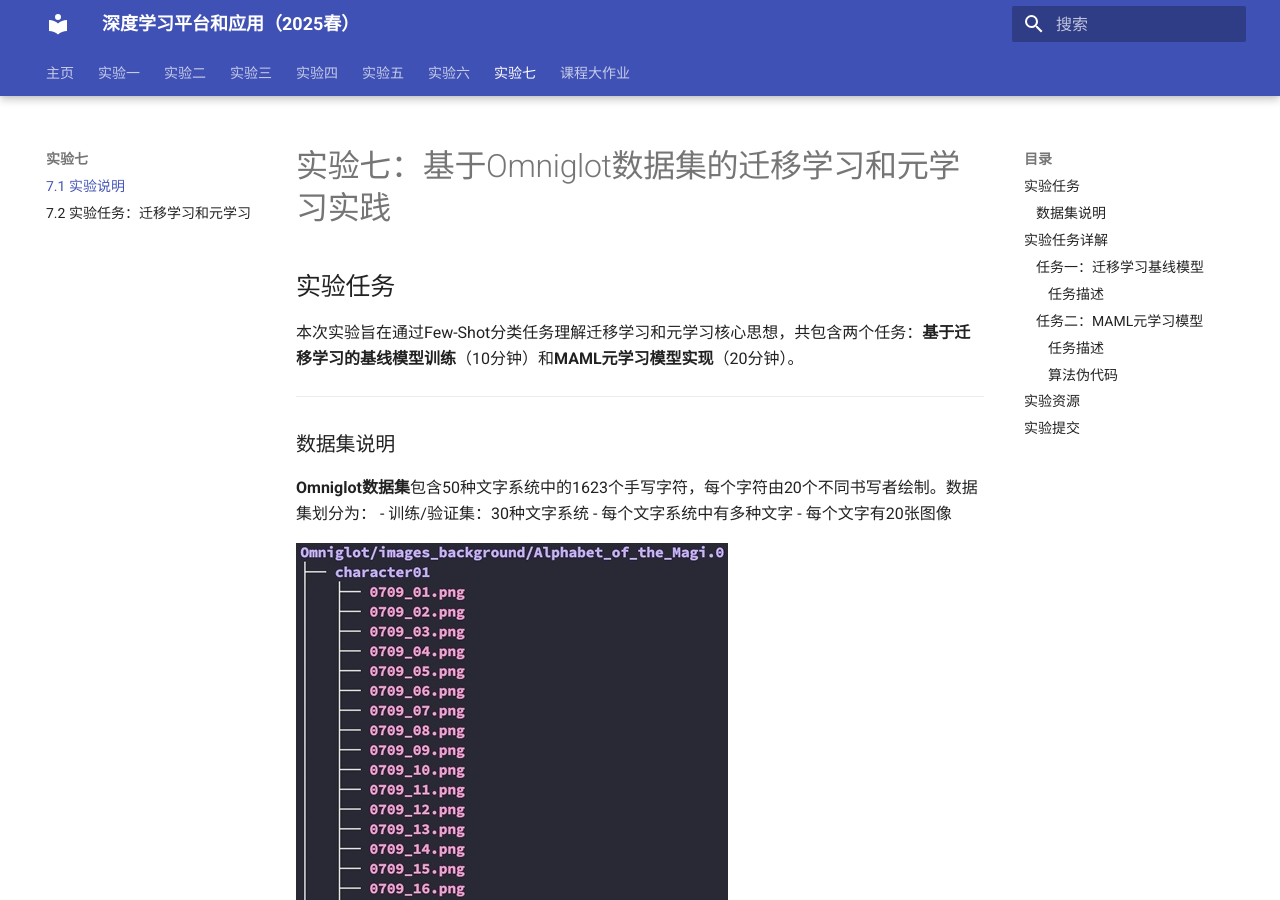
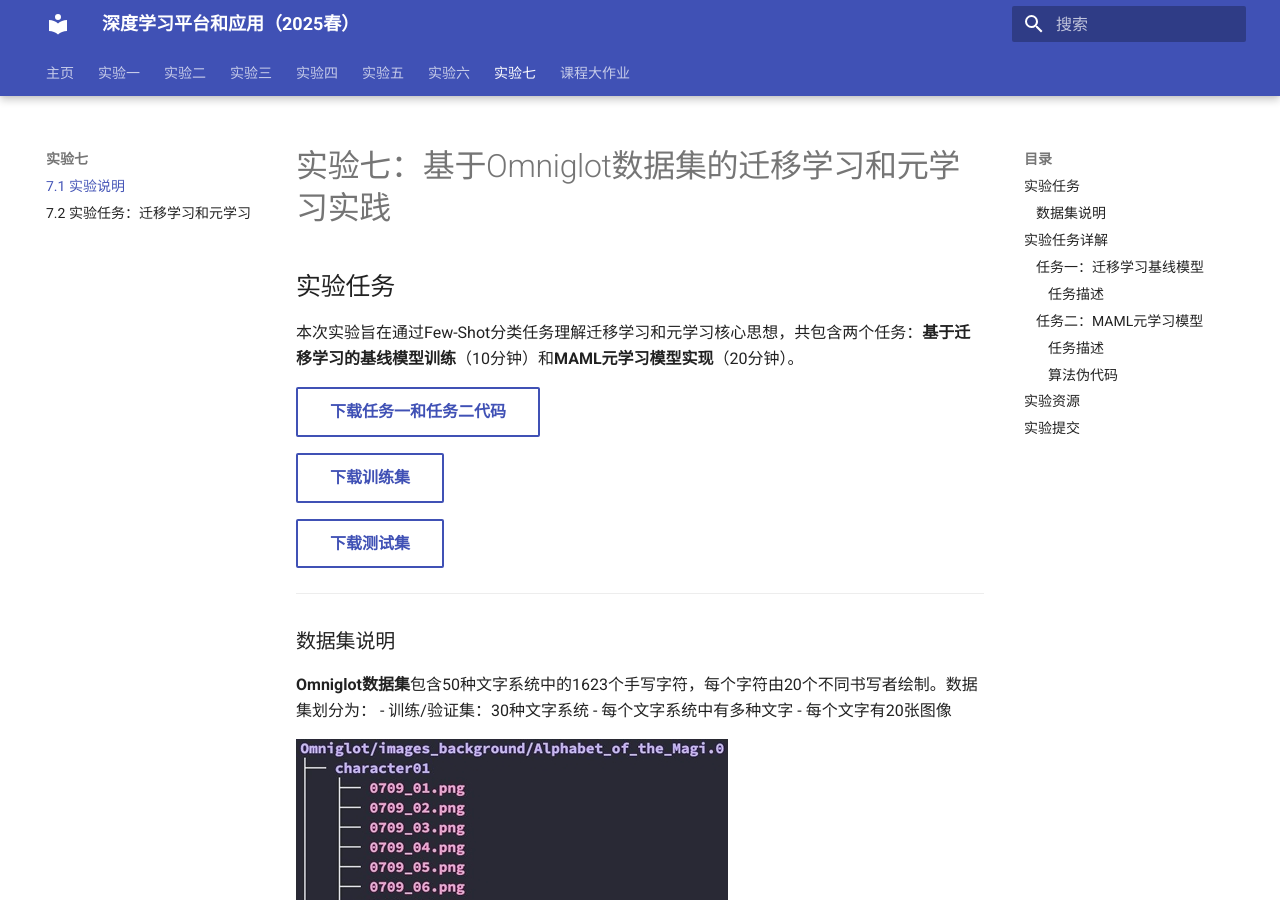
Before and after one commit to zhiweinju/nju-dl-lab-2025spring, an MkDocs documentation site: the page built from docs/lab7/实验七介绍.md, in a window 1280 px wide and 900 px high. Built offline with MkDocs 1.6.1 and Material for MkDocs 9.7.7, drawn with Linux system fonts in a browser that asks for light colours; a style sheet for code colours, icons or effects is not loaded.

Commit message:
Update 实验七介绍.md

```diff
--- a/docs/lab7/实验七介绍.md
+++ b/docs/lab7/实验七介绍.md
@@ -2,6 +2,12 @@
 # 实验七：基于Omniglot数据集的迁移学习和元学习实践
 ## 实验任务
 本次实验旨在通过Few-Shot分类任务理解迁移学习和元学习核心思想，共包含两个任务：**基于迁移学习的基线模型训练**（10分钟）和**MAML元学习模型实现**（20分钟）。
+
+[下载任务一和任务二代码](https://cdn.jsdelivr.net/gh/zhiweinju/nju-dl-lab-2025spring@main/docs/lab7/DL2025_lab7_Meta_Learning.ipynb){ .md-button}
+
+[下载训练集](https://box.nju.edu.cn/f/06579572abb542249517/?dl=1){ .md-button}
+
+[下载测试集](https://box.nju.edu.cn/f/9508a9c341344d6e9164/?dl=1){ .md-button}
 
 ---
 
```
